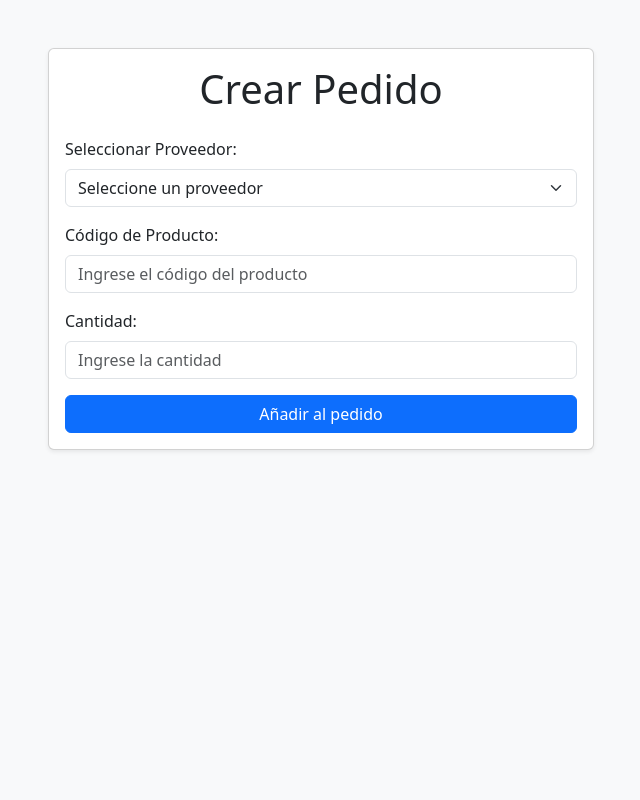
After one commit to MaximilianoGonzalezHD/CIP, a Django app: page /pedidos/ in a window 1280 px wide. The commit adds this page. Shown: the whole page, without its empty margins (319-959 px from the left). Run offline with Django 5.2, Linux system fonts and the light colour scheme.

Commit message:
Creacion de los pedidos a proveedores y algunas mods

```diff
--- /dev/null
+++ b/inventory/templates/inventory/gestion/pedidos-proveedor.html
@@ -0,0 +1,43 @@
+<!DOCTYPE html>
+<html lang="en">
+<head>
+    <meta charset="UTF-8">
+    <meta name="viewport" content="width=device-width, initial-scale=1.0">
+    <title>Crear Pedido</title>
+    <link href="https://cdn.jsdelivr.net/npm/bootstrap@5.3.0-alpha1/dist/css/bootstrap.min.css" rel="stylesheet">
+</head>
+<body class="bg-light d-flex justify-content-center align-items-start vh-100">
+    <div class="container mt-5">
+        <div class="row justify-content-center">
+            <div class="col-md-6">
+                <div class="card shadow-sm">
+                    <div class="card-body">
+                        <h1 class="card-title text-center mb-4">Crear Pedido</h1>
+                        <form action="/submit-pedido" method="POST">
+                            <div class="mb-3">
+                                <label for="proveedor" class="form-label">Seleccionar Proveedor:</label>
+                                <select id="proveedor" name="proveedor" class="form-select" required>
+                                    <option value="" disabled selected>Seleccione un proveedor</option>
+                                    <option value="proveedor1">Proveedor 1</option>
+                                    <option value="proveedor2">Proveedor 2</option>
+                                    <option value="proveedor3">Proveedor 3</option>
+                                </select>
+                            </div>
+                            <div class="mb-3">
+                                <label for="codigoProducto" class="form-label">Código de Producto:</label>
+                                <input type="text" id="codigoProducto" name="codigoProducto" class="form-control" placeholder="Ingrese el código del producto" required>
+                            </div>
+                            <div class="mb-3">
+                                <label for="cantidad" class="form-label">Cantidad:</label>
+                                <input type="number" id="cantidad" name="cantidad" class="form-control" placeholder="Ingrese la cantidad" required>
+                            </div>
+                            <button type="submit" class="btn btn-primary w-100">Añadir al pedido</button>
+                        </form>
+                    </div>
+                </div>
+            </div>
+        </div>
+    </div>
+    <script src="https://cdn.jsdelivr.net/npm/bootstrap@5.3.0-alpha1/dist/js/bootstrap.bundle.min.js"></script>
+</body>
+</html>
--- a/inventory/templates/inventory/inicio/home.html
+++ b/inventory/templates/inventory/inicio/home.html
@@ -18,7 +18,7 @@
     <div>
         <a href="{% url 'gestion-usuarios' %}" class="btn btn-dark">Administrar Usuarios</a>
         <a href="{% url 'inventario' %}" class="btn btn-dark">Gestión de Inventario</a>
-        <a href="#" class="btn btn-dark">Pedidos a Proveedores</a>
+        <a href="{% url 'pedidos' %}" class="btn btn-dark">Pedidos a Proveedores</a>
     </div>
     <div>
         <div class="card text-white mt-4">
--- a/inventory/templates/inventory/inicio/registro.html
+++ b/inventory/templates/inventory/inicio/registro.html
@@ -34,6 +34,7 @@
                 <option value="admin">Administrador</option>
                 <option value="inventario">Encargado de Inventario</option>
                 <option value="ventas">Encargado de Ventas</option>
+                <option value="ventas">Proveedor</option>
             </select><br><br>
         </div>
 
--- a/inventory/urls.py
+++ b/inventory/urls.py
@@ -16,7 +16,7 @@ Including another URLconf
 """
 from django.contrib import admin
 from django.urls import include, path
-from .views import inventario_gestion, login, home, registrar_usuario, gestion_usuarios
+from .views import inventario_gestion, login, home, pedidos, registrar_usuario, gestion_usuarios
 
 urlpatterns = [
     path('', login, name='login'),
@@ -24,4 +24,5 @@ urlpatterns = [
     path('registrar_usuario/', registrar_usuario, name='registrar_usuario'),
     path('inventario/', inventario_gestion, name='inventario'),
     path('gestion-usuarios/', gestion_usuarios, name='gestion-usuarios'),
+    path('pedidos/', pedidos, name='pedidos'),
 ]
--- a/inventory/views.py
+++ b/inventory/views.py
@@ -20,3 +20,6 @@ def gestion_usuarios(request):
 #inventario
 def inventario_gestion(request):
     return render(request, 'inventory/gestion/inventario.html')
+
+def pedidos(request):
+    return render(request, 'inventory/gestion/pedidos-proveedor.html')
```
Also changed, not shown: inventory/templates/inventory/gestion/gestion-usuario.html (+35 -8 lines), inventory/templates/inventory/gestion/inventario.html (+10 -2 lines).
